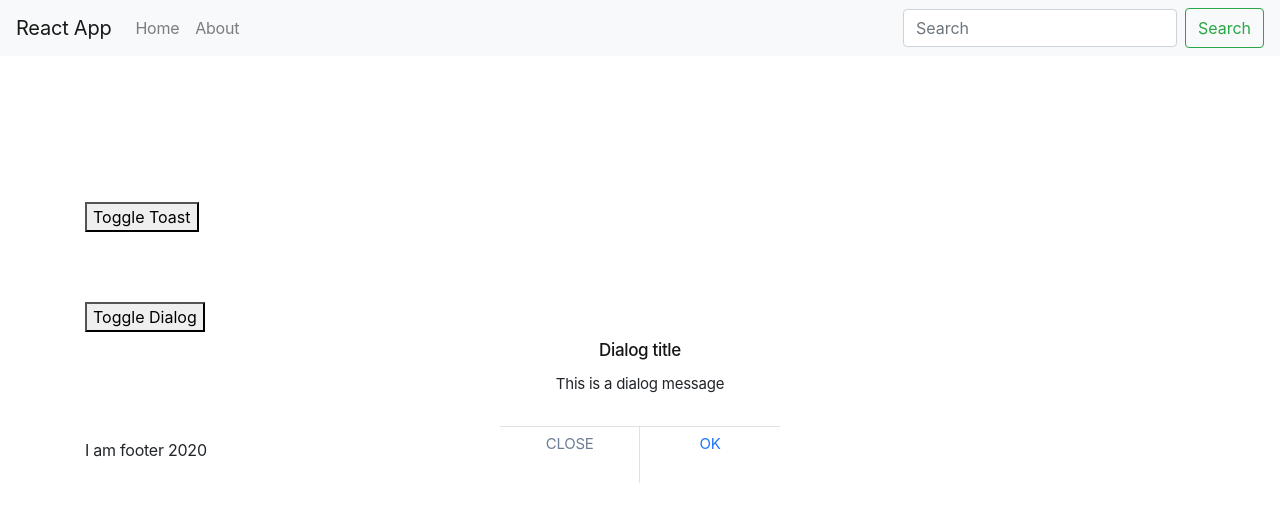
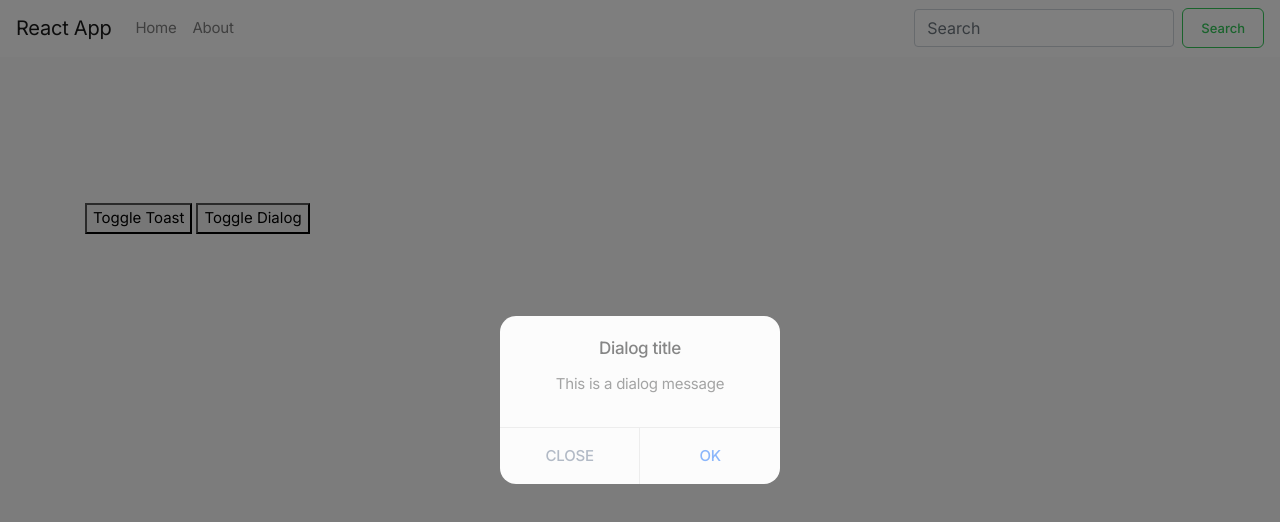
Before and after one commit to thebinod7/context-api-crud, a React (Create React App) app: page /demo in a window 1280 px wide. Both pictures are taken after a click on the button "Toggle Dialog". Shown: the top 522 px of the page. Built offline with nearby package versions, Linux system fonts and the light colour scheme; no server answers.

Commit message:
fix modal overlay

```diff
--- a/src/modules/App.js
+++ b/src/modules/App.js
@@ -5,8 +5,6 @@ import {
   Switch,
   Redirect,
 } from 'react-router-dom';
-
-import 'bootstrap/dist/css/bootstrap.min.css';
 
 import { UserContextProvider } from '../context/UserContext';
 import Dashboard from '../modules/dashboard/';
--- a/src/modules/demo/index.js
+++ b/src/modules/demo/index.js
@@ -17,9 +17,7 @@ export default function Index() {
         <div style={{ marginTop: 70, marginBottom: 50 }}>
           <button type="button" onClick={toggleToast}>
             Toggle Toast
-          </button>
-        </div>
-        <div style={{ marginTop: 70, marginBottom: 50 }}>
+          </button>{' '}
           <button type="button" onClick={toggleDialog}>
             Toggle Dialog
           </button>
--- a/src/modules/global/DialogBox.js
+++ b/src/modules/global/DialogBox.js
@@ -7,7 +7,9 @@ export default function DialogBox(props) {
       <div
         aria-modal="true"
         style={{ display: showDialog ? 'block' : 'none' }}
-        className={`modal fade dialogbox ${showDialog ? 'show' : ''}`}
+        className={`modal fade dialogbox ${
+          showDialog ? 'show modal-backdrop' : ''
+        }`}
         id="DialogBasic"
         data-backdrop="static"
         tabIndex={-1}
--- a/src/modules/layouts/footer/index.js
+++ b/src/modules/layouts/footer/index.js
@@ -1,5 +1,5 @@
-import React from "react";
+import React from 'react';
 
 export default function index() {
-  return <p> I am footer 2020</p>;
+  return <p> </p>;
 }
```
